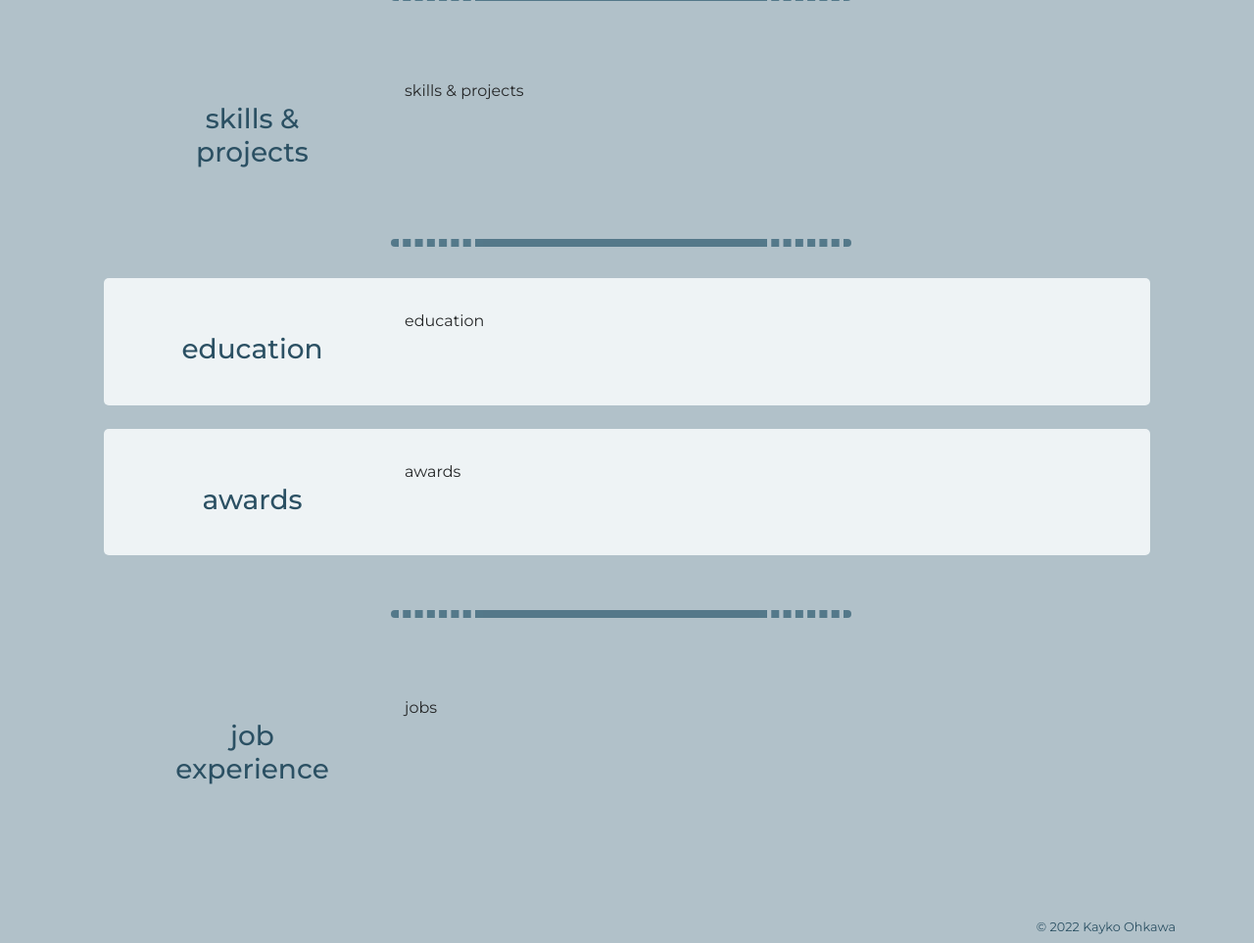
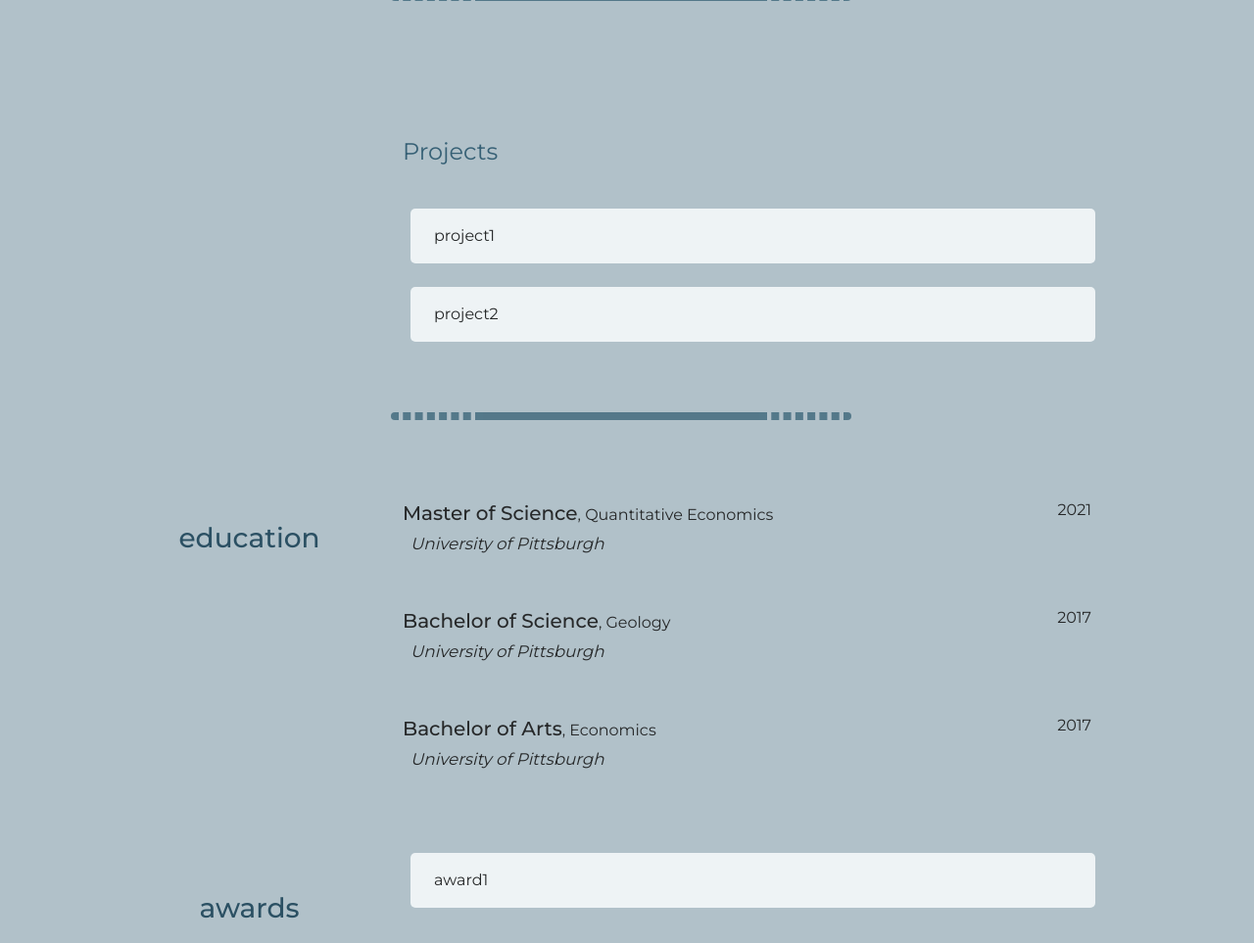
Before and after one commit to halfriver/Personal-Site, a Django app: template mysite/templates/mysite/resume.html in a window 1280 px wide. Shown: the part 701-1664 px from the top of the page at 98% size. Run offline with Django 4.2, Linux system fonts and the light colour scheme; the template is opened without the code that fills it, so the values that code supplies are empty; parts of the project's set-up code (start-up, migrations or seed data) failed here and were passed over; some libraries are stand-ins or nearby versions.

Commit message:
resume page template and formatting

```diff
--- a/mysite/templates/mysite/resume.html
+++ b/mysite/templates/mysite/resume.html
@@ -42,7 +42,7 @@
       {% endfor %}
     </div>
     <div class="col-auto subsection">
-      <div class="row justify-content-center">
+      <div class="row justify-content-center d-flex">
         <div class="col">
           <a href="{% static 'files/OhkawaResume.pdf' %}" class="download-button" title="Download PDF" download>
             {% if lang == "eng" %}
@@ -76,15 +76,45 @@
   <div class="row justify-content-center section-hollow">
     <div class="col-12 col-lg-3">
       <div class="section-head">
-        <h4>skills & projects</h4>
+        {% if lang == "eng" %}
+          <h4>skills & projects</h4>
+        {% elif lang == "jpn" %}
+          <h4>技術・プロジェクト</h4>
+        {% endif %}
       </div>
     </div>
     <div class="col-12 col-lg">
-      <div class="subsection">
-        skills & projects
-        {% for x in resume.Skills %}
-          {{x.0}}
+      <div class="row subsection">
+        <div class="col-12 subsection-head">
+          {% if lang == "eng" %}
+            Languages
+          {% elif lang == "jpn" %}
+            言語
+          {% endif %}
+        </div>
+        {% for x in resume.ProLang %}
+        <div class="row m-2">
+          <div class="col-2 lang-list">
+            {{x.0}}
+          </div>
+          <div class="col-12 col-md-10 m-auto">
+            <div class="progress">
+              <div class="progress-bar" role="progressbar" style="width: {{x.1}}%" aria-valuenow="{{x.1}}" aria-valuemin="0" aria-valuemax="100"></div>
+            </div>
+          </div>
+        </div>
         {% endfor %}
+      </div>
+      <div class="row subsection">
+        <div class="col-12 subsection-head">
+          Projects
+        </div>
+      </div>
+      <div class="row section">
+        project1
+      </div>
+      <div class="row section">
+        project2
       </div>
     </div>
   </div>
@@ -95,29 +125,59 @@
     <div class="col-1 divider-dot-right"></div>
   </div>
 
+
   <!-- education -->
-  <div class="row justify-content-center section">
+  <div class="row justify-content-center section-hollow">
     <div class="col-12 col-lg-3">
       <div class="section-head">
         <h4>education</h4>
       </div>
     </div>
     <div class="col-12 col-lg">
-      <div class="subsection">
-        education
+      <div class="row subsection">
+        <div class="col-auto">
+          <span style="font-size: 1.25rem; font-weight: 500;">Master of Science</span>, Quantitative Economics
+          <p><i>University of Pittsburgh</i></p>
+        </div>
+        <div class="col text-end">
+          2021
+        </div>
+      </div>
+      <div class="row subsection">
+        <div class="col-auto">
+          <span style="font-size: 1.25rem; font-weight: 500;">Bachelor of Science</span>, Geology
+          <p><i>University of Pittsburgh</i></p>
+        </div>
+        <div class="col text-end">
+          2017
+        </div>
+      </div>
+      <div class="row subsection">
+        <div class="col-auto">
+          <span style="font-size: 1.25rem; font-weight: 500;">Bachelor of Arts</span>, Economics
+          <p><i>University of Pittsburgh</i></p>
+        </div>
+        <div class="col text-end">
+          2017
+        </div>
       </div>
     </div>
   </div>
   <!-- awards/distinctions/extracurricular things -->
-  <div class="row justify-content-center section">
+  <div class="row justify-content-end section-hollow">
     <div class="col-12 col-lg-3">
       <div class="section-head">
         <h4>awards</h4>
       </div>
     </div>
-    <div class="col-12 col-lg">
-      <div class="subsection">
-        awards
+    <div class="col-12 col-lg-9">
+      <div class="section">
+        award1
+      </div>
+    </div>
+    <div class="col-12 col-lg-9">
+      <div class="section">
+        award2
       </div>
     </div>
   </div>
@@ -136,8 +196,17 @@
       </div>
     </div>
     <div class="col-12 col-lg">
-      <div class="subsection">
-        jobs
+      <div class="timeline">
+        <div class="time-container">
+          <div class="section timesect">
+            job1
+          </div>
+        </div>
+        <div class="time-container">
+          <div class="section timesect">
+            job2
+          </div>
+        </div>
       </div>
     </div>
   </div>
--- a/static/css/lightmode.css
+++ b/static/css/lightmode.css
@@ -135,3 +135,14 @@ input:checked + .slider {
   background-color: rgba(43, 80, 99, 1);
   color: rgba(238, 243, 245, 1);
 }
+
+.subsection-head {
+  color: rgba(54, 96, 117, 1);
+}
+
+.progress {
+  background-color: rgba(238, 243, 245, 0.75);
+}
+.progress-bar {
+  background-color: rgba(54, 96, 117, 1);
+}
--- a/static/css/resume.css
+++ b/static/css/resume.css
@@ -16,14 +16,73 @@
 }
 
 .section-hollow {
-  padding: 1rem 1.5rem;
+  padding: 1rem 1.25rem;
 }
 
-ul {
+.subsection-head {
+  font-size: 1.5rem;
+  margin-bottom: 1.5rem;
+}
+
+.progress {
+  border-radius: 3px;
+  height: 0.5rem;
+  margin: auto 0;
+}
+
+
+/* The actual timeline (the vertical ruler) */
+.timeline {
+  position: relative;
+  margin: 0 auto;
+}
+/* The actual timeline (the vertical ruler) */
+.timeline::after {
+  content: '';
+  position: absolute;
+  width: 6px;
+  top: 0;
+  bottom: 0;
+  left: 12px;
+  margin-left: -3px;
+}
+/* Container around content */
+.time-container {
+  padding: 10px 40px;
+  position: relative;
+}
+/* The circles on the timeline */
+.time-container::before {
+  content: '';
+  position: absolute;
+  left: 0px;
+  width: 25px;
+  height: 25px;
+  right: -17px;
+  top: 15px;
+  border-radius: 50%;
+  z-index: 1;
+}
+/* Add arrows to the right container (pointing left) */
+.time-container::after {
+  content: "";
+  height: 0;
+  position: absolute;
+  top: 19px;
+  width: 0;
+  z-index: 1;
+  left: 30px;
+}
+
+.timesect {
+  margin: 0rem 1.5rem 1.5rem 0rem;
+}
+
+/* ul {
   margin-block-end: 0px;
   list-style-type: square;
   padding-left: 1.5rem;
-}
+} */
 
 p {
   text-indent: 0px !important;
```
Also changed, not shown: mysite/localization.py (+7 -14 lines), static/css/darkmode.css (+28 -2 lines).
